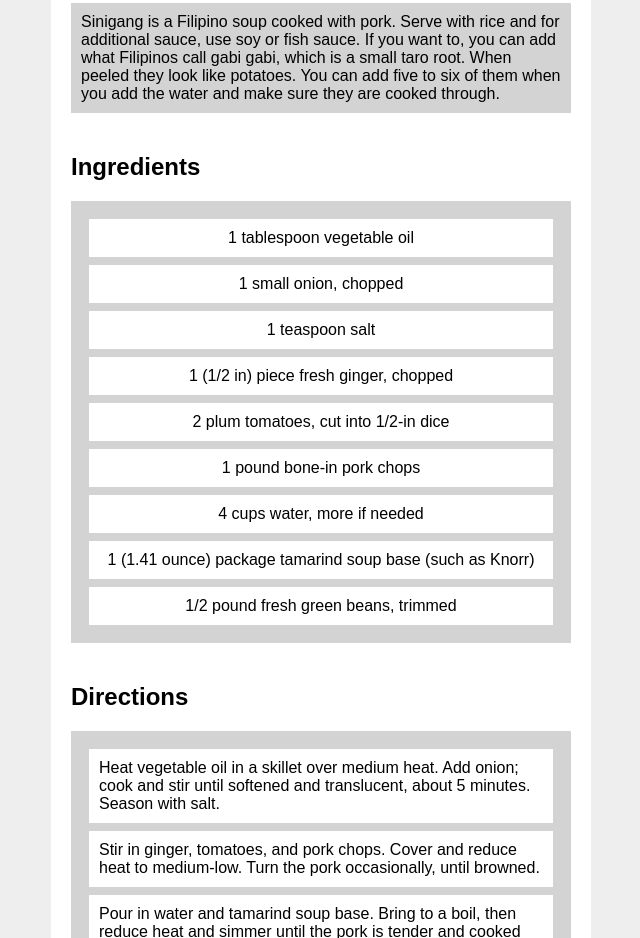
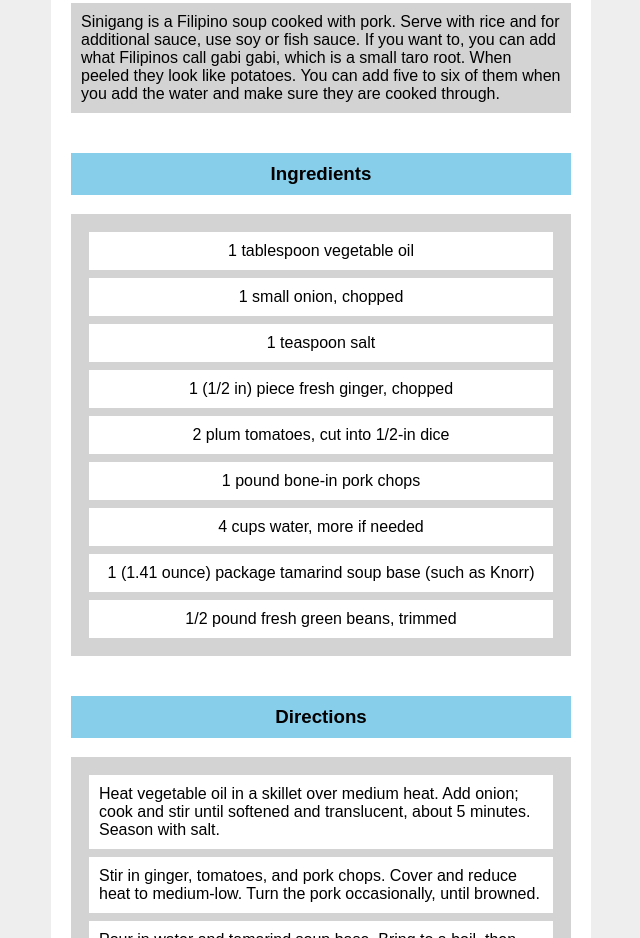
Before and after one commit to r0mrsom/odin-recipes, a plain HTML site: page recipes/sinigang-pork.html in a window 1280 px wide. Shown: the part 352-1290 px from the top of the page, without its empty margins (319-959 px from the left). Drawn offline with Linux system fonts and the light colour scheme.

Commit message:
Change recipes/sinigang-pork.html h2 to h3 (Fix Ingredients and Directions text not matching the style.css format)

```diff
--- a/recipes/sinigang-pork.html
+++ b/recipes/sinigang-pork.html
@@ -10,7 +10,7 @@
             <img src="../images/sinigang-pork.jpg" width="300" width="300">
             <h1>Pork Sinigang</h1>
             <p>Sinigang is a Filipino soup cooked with pork. Serve with rice and for additional sauce, use soy or fish sauce. If you want to, you can add what Filipinos call gabi gabi, which is a small taro root. When peeled they look like potatoes. You can add five to six of them when you add the water and make sure they are cooked through. </p>
-            <h2>Ingredients</h2>
+            <h3>Ingredients</h2>
             <ul class="ingredients">
                 <li>1 tablespoon vegetable oil</li>
                 <li>1 small onion, chopped</li>
@@ -22,7 +22,7 @@
                 <li>1 (1.41 ounce) package tamarind soup base (such as Knorr)</li>
                 <li>1/2 pound fresh green beans, trimmed</li>
             </ul>
-            <h2>Directions</h2>
+            <h3>Directions</h2>
             <ol>
                 <li>Heat vegetable oil in a skillet over medium heat. Add onion; cook and stir until softened and translucent, about 5 minutes. Season with salt.</li>
                 <li>Stir in ginger, tomatoes, and pork chops. Cover and reduce heat to medium-low. Turn the pork occasionally, until browned.</li>
```
